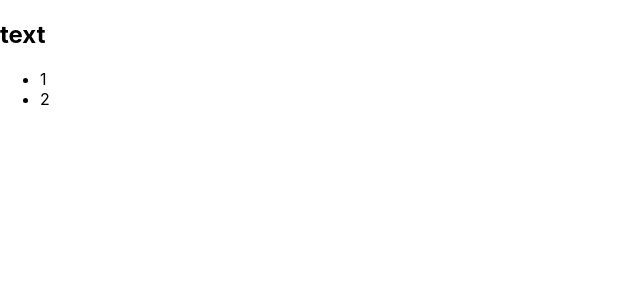
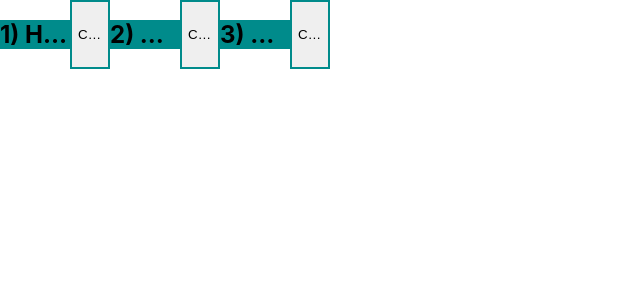
Before and after one commit to morghull/fm-react-app, a React (Create React App) app: page / in a window 1280 px wide. Shown: the top 300 px of the page, without its empty margins (0-640 px from the left). Built offline with nearby package versions, Linux system fonts and the light colour scheme.

Commit message:
add flex container

```diff
--- a/src/App.js
+++ b/src/App.js
@@ -1,23 +1,16 @@
 import './App.css';
 import React from 'react';
-
-const List = (props) => {
-  const { text, title, children } = props;
-  return (
-    <>
-      <h2>{text}</h2>
-      <ul title={title}>{children}</ul>
-    </>
-  );
-};
+import FlexContainer from './components/FlexContainer';
+import Ciao from './components/CiaoSection/Ciao';
 
 function App(props) {
   return (
     <>
-      <List title="111" text="text">
-        <li>1</li>
-        <li>2</li>
-      </List>
+      <FlexContainer dir="row">
+        <Ciao id={1} name="Elon"/>
+        <Ciao id={2} name="Eloen"/>
+        <Ciao id={3} name="Tlon"/>
+      </FlexContainer>
     </>
   );
 }
--- a/src/components/CiaoSection/Ciao/index.jsx
+++ b/src/components/CiaoSection/Ciao/index.jsx
@@ -13,7 +13,7 @@ class Ciao extends Component {
     super(props);
     this.state = { isHi: true };
   }
-  buttonOnCLickHandler = () => {
+  buttonOnClickHandler = () => {
     const { isHi } = this.state;
     this.setState({ isHi: !isHi });
   };
@@ -28,7 +28,7 @@ class Ciao extends Component {
           </h2>
           <button
             className={styles.btn}
-            onClick={this.buttonOnCLickHandler}
+            onClick={this.buttonOnClickHandler}
           >
             Ciao
           </button>
--- /dev/null
+++ b/src/components/FlexContainer/FlexContainer.module.scss
@@ -0,0 +1,9 @@
+.flex {
+  display: flex;
+}
+.flex-dir-row {
+  flex-direction: row;
+}
+.flex-dir-col {
+  flex-direction: column;
+}
--- /dev/null
+++ b/src/components/FlexContainer/index.js
@@ -0,0 +1,15 @@
+import React from 'react';
+import style from './FlexContainer.module.scss';
+
+const FlexContainer = (props) => {
+  const { children, dir } = props;
+  return (
+    <div
+      className={[style.flex, style[`flex-dir-${dir}`]].join(' ')}
+    >
+      {children}
+    </div>
+  );
+};
+
+export default FlexContainer;
--- /dev/null
+++ b/src/components/Grid/Col/Col.module.scss
@@ -0,0 +1,6 @@
+.col-6 {
+  width: 45%;
+}
+.col-5 {
+   width: 60%;
+ }
```
Also changed, not shown: src/components/Grid/Col/index.js (added, +9 -0 lines), src/components/Grid/Container/index.js (added, +8 -0 lines), src/components/Grid/Row/index.js (added, +8 -0 lines).
